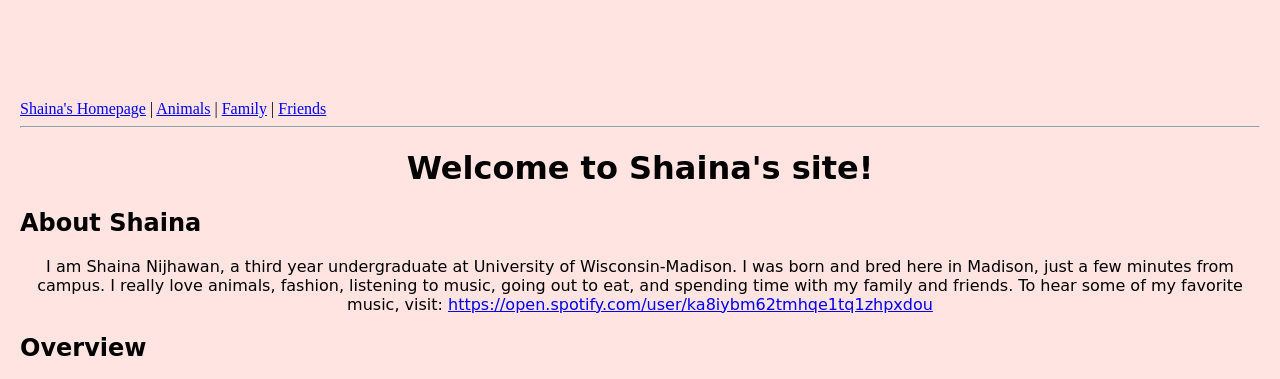
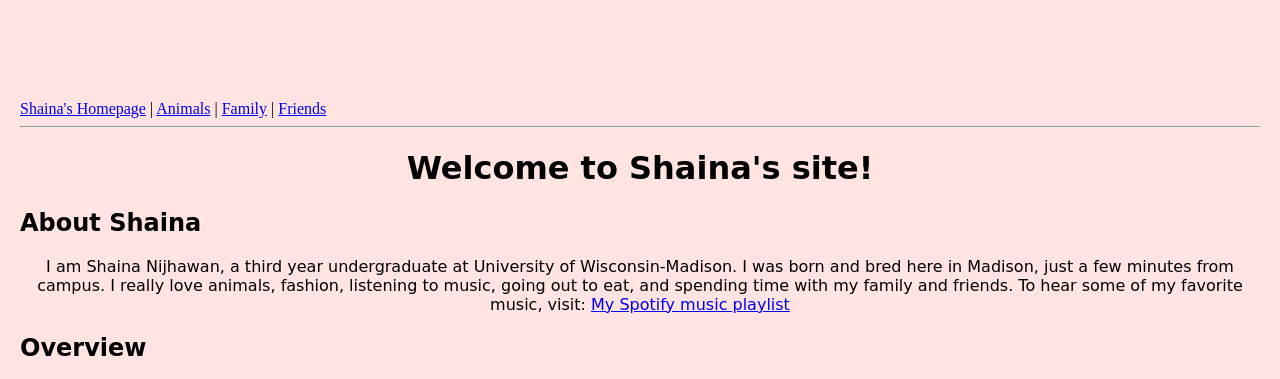
Before and after one commit to shainanijhawan/shainanijhawan.github.io, a plain HTML site: page index.html in a window 1280 px wide. Shown: the top 379 px of the page. Drawn offline with Linux system fonts and the light colour scheme.

Commit message:
Update index.html

```diff
--- a/index.html
+++ b/index.html
@@ -21,7 +21,7 @@
 	<h1>Welcome to Shaina's site!</h1>
 
 	<h2>About Shaina</h2>
-		<p>I am Shaina Nijhawan, a third year undergraduate at University of Wisconsin-Madison. I was born and bred here in Madison, just a few minutes from campus. I really love animals, fashion, listening to music, going out to eat, and spending time with my family and friends. To hear some of my favorite music, visit: <a href="https://open.spotify.com/user/ka8iybm62tmhqe1tq1zhpxdou"> https://open.spotify.com/user/ka8iybm62tmhqe1tq1zhpxdou</a></p>
+		<p>I am Shaina Nijhawan, a third year undergraduate at University of Wisconsin-Madison. I was born and bred here in Madison, just a few minutes from campus. I really love animals, fashion, listening to music, going out to eat, and spending time with my family and friends. To hear some of my favorite music, visit: <a href="https://open.spotify.com/user/ka8iybm62tmhqe1tq1zhpxdou" target="_blank"> My Spotify music playlist</a></p>
 
 	<h2>Overview</h2>
 		<ul>
```
